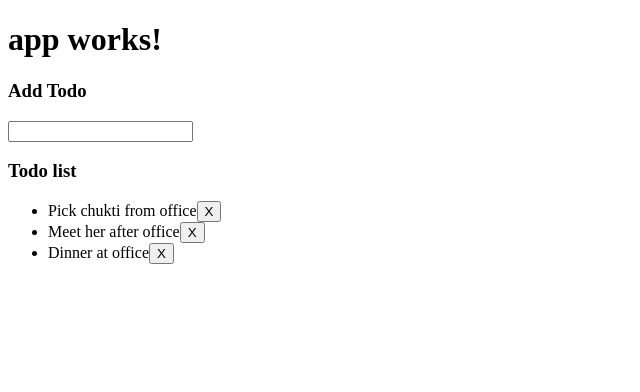
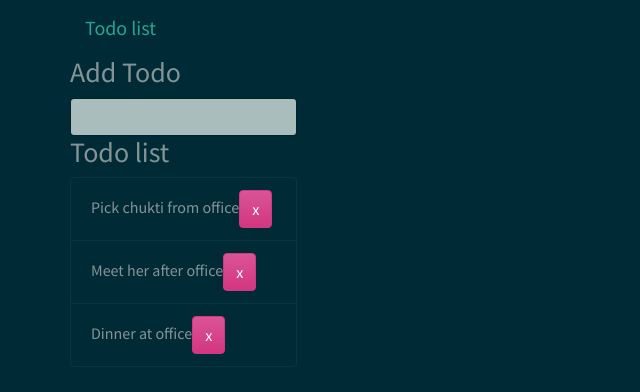
Before and after one commit to smritisirius/Angular2Project, an Angular app: page / in a window 1280 px wide. Shown: the top 392 px of the page, without its empty margins (0-640 px from the left). Built offline with nearby package versions, Linux system fonts and the light colour scheme.

Commit message:
Adding bootstrap and bootwatch theme and styling

```diff
--- a/src/app/app.component.html
+++ b/src/app/app.component.html
@@ -1,4 +1,20 @@
-<h1>
-  {{title}}
-</h1>
-<app-todos></app-todos>
+<nav class="navbar navbar-inverse navbar-fixed-top">
+  <div class="container">
+    <div class="navbar-header">
+      <a class="navbar-brand" href="#">Todo list</a>
+    </div>
+    <div id="navbar" class="collapse navbar-collapse">
+      <ul class="nav navbar-nav">
+        <li class="active"><a href="#">Home</a></li>
+        <li><a href="#about">About</a></li>
+        <li><a href="#contact">Contact</a></li>
+      </ul>
+    </div><!--/.nav-collapse -->
+  </div>
+</nav>
+
+<div class = "container">
+<div class = "row">
+  <app-todos></app-todos>
+</div>
+</div>
--- a/src/app/todos/todos.component.html
+++ b/src/app/todos/todos.component.html
@@ -2,19 +2,19 @@
 
 <div *ngIf="appState == 'default'">
 	<form (submit)="addTodo()" >
-	  <input type="text" [(ngModel)]="text" [ngModelOptions]="{standalone: true}">
+	  <input class="form-control" type="text" [(ngModel)]="text" [ngModelOptions]="{standalone: true}">
 	</form>
 </div>
 
 <div *ngIf="appState == 'edit'">
 	<form (submit)="updateTodo()" >
-	  <input type="text" [(ngModel)]="text" [ngModelOptions]="{standalone: true}">
+	  <input class="form-control" type="text" [(ngModel)]="text" [ngModelOptions]="{standalone: true}">
 	</form>
 </div>
 
 <h3>Todo list</h3>
-<ul>
-  <li *ngFor="let todo of todos">
-    <span (click)="editTodo(todo)"> {{todo.text}}</span> <button (click)="deleteTodo(todo.text)">X</button>
+<ul class = 'list-group'>
+  <li *ngFor="let todo of todos" class = 'list-group-item'>
+    <span (click)="editTodo(todo)"> {{todo.text}}</span> <button class = 'btn btn-danger btn-small' (click)="deleteTodo(todo.text)">x</button>
   </li>
 </ul>
--- a/src/index.html
+++ b/src/index.html
@@ -3,6 +3,7 @@
 <head>
   <meta charset="utf-8">
   <title>Testmodule</title>
+  <link rel="stylesheet" type="text/css" href="https://bootswatch.com/4/solar/bootstrap.min.css">
   <base href="/">
 
   <meta name="viewport" content="width=device-width, initial-scale=1">
```
